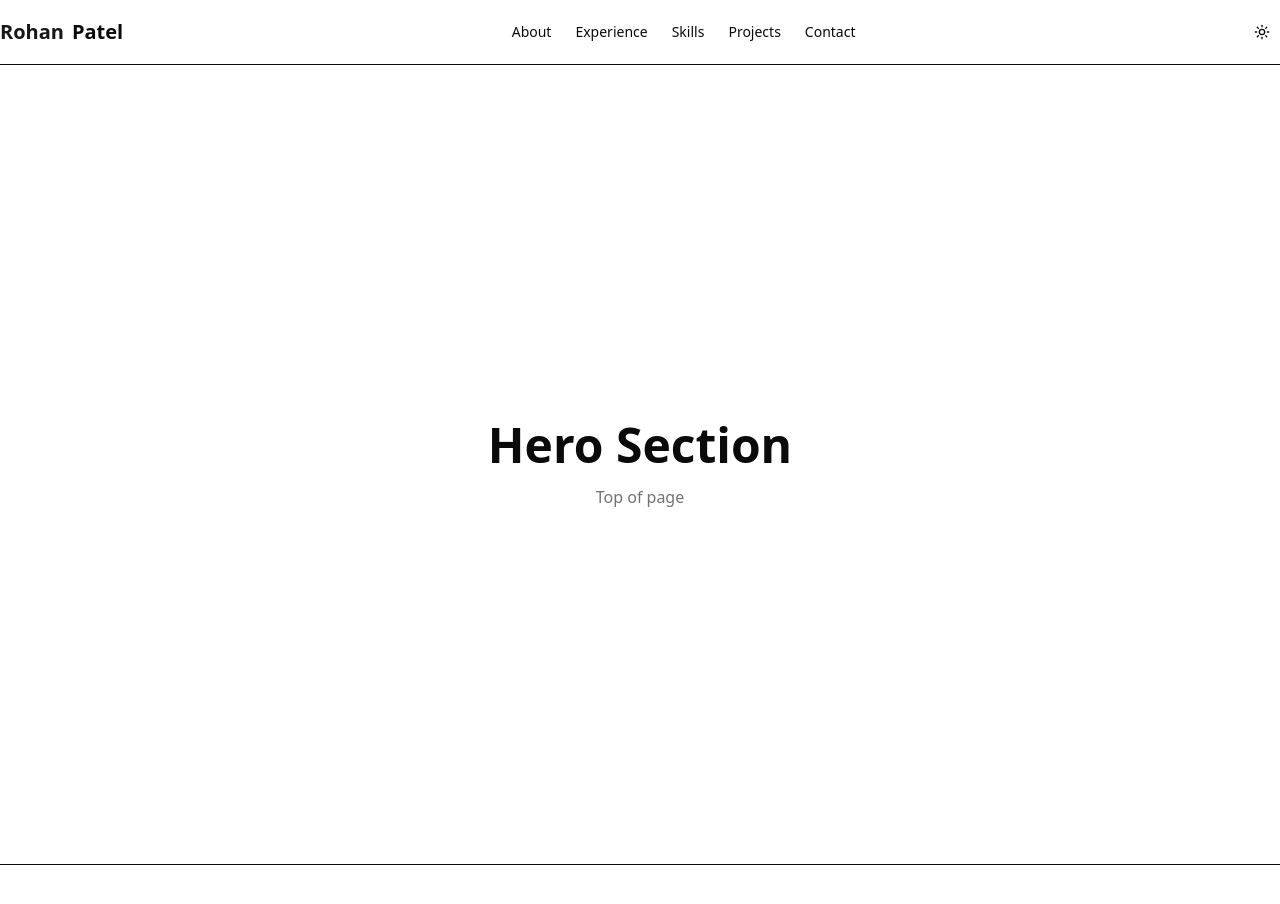
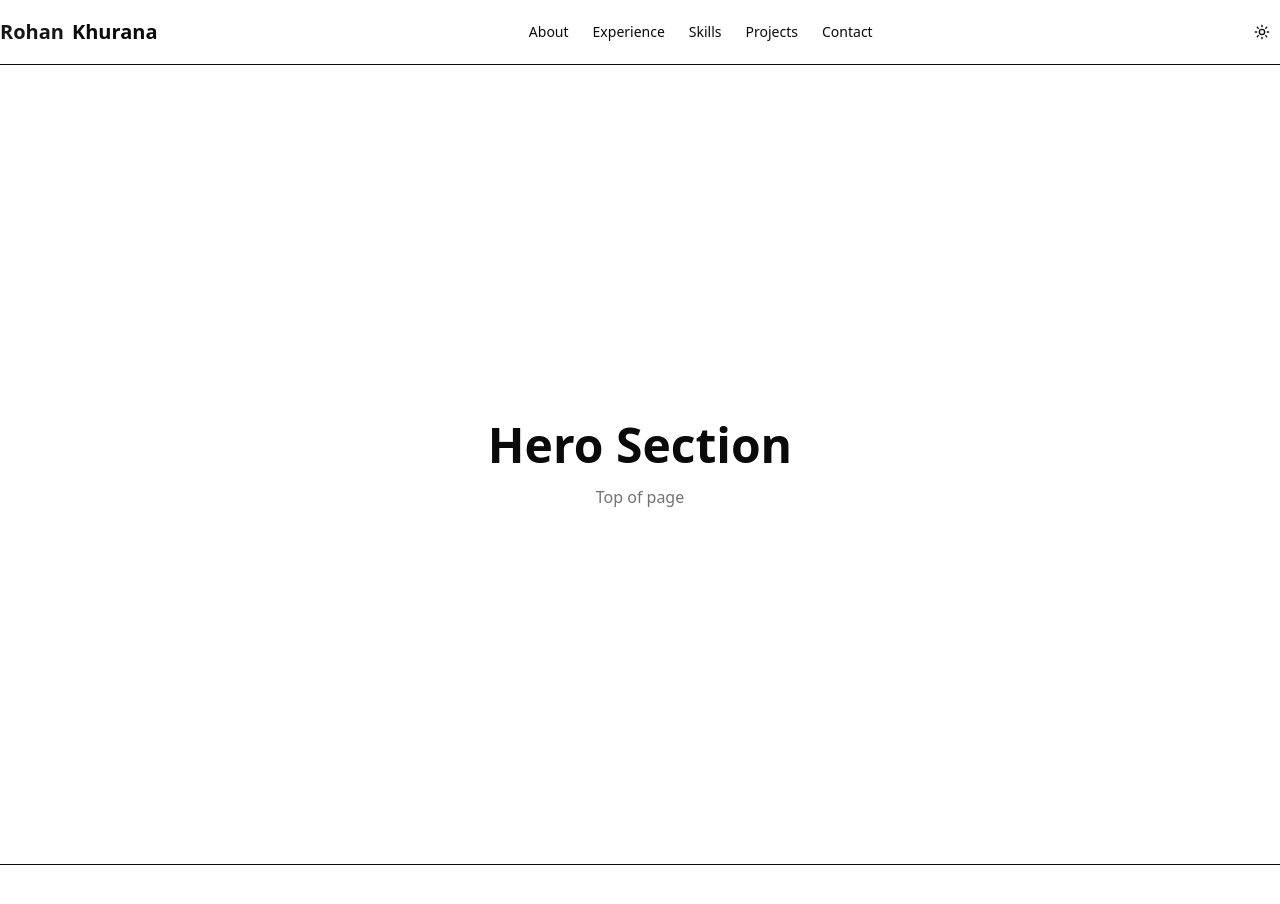
Before and after one commit to khuranajordan/portfolio, a React (Vite) app: page / in a window 1280 px wide. Shown: the top 904 px of the page. Built offline with nearby package versions, Linux system fonts and the light colour scheme.

Commit message:
fix(03-01): correct last name from Patel to Khurana

```diff
--- a/src/components/navigation.tsx
+++ b/src/components/navigation.tsx
@@ -38,7 +38,7 @@ export function Navigation() {
           onClick={() => scrollToSection('hero')}
         >
           <span className="text-primary">Rohan</span>
-          <span>Patel</span>
+          <span>Khurana</span>
         </div>
 
         {/* Desktop Navigation */}
```
